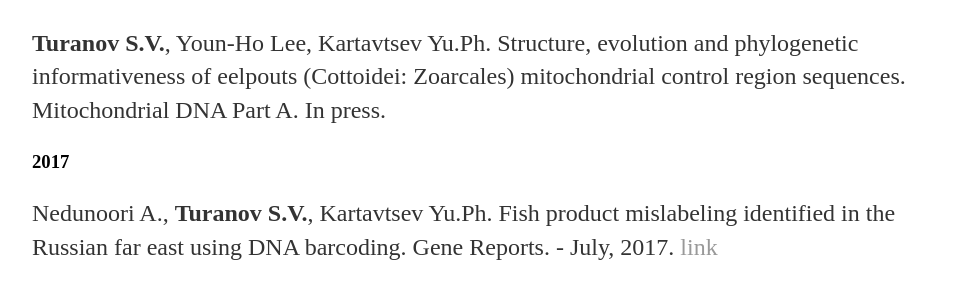
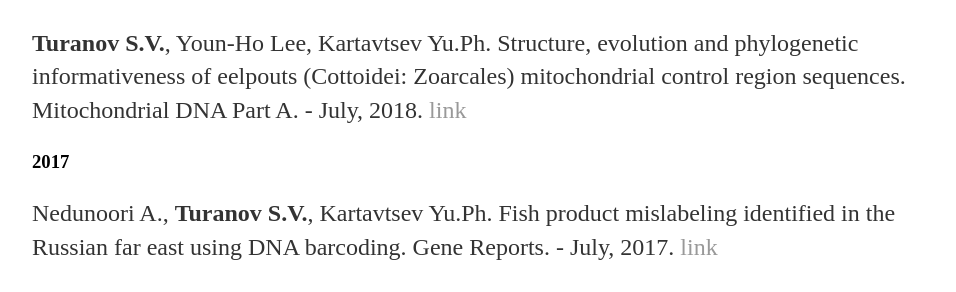
Before and after one commit to Sturcoal/Sturcoal.github.io, a Jekyll site: the page built from Publications.html, in a window 1280 px wide and 900 px high. Shown: the part 332-624 px from the top of the window, without its empty margins (160-1116 px from the left). Built offline with Jekyll 4.4.1, drawn with Linux system fonts in a browser that asks for light colours.

Commit message:
Update Publications.html

```diff
--- a/Publications.html
+++ b/Publications.html
@@ -6,7 +6,7 @@
 	<h3>2018</h3>
 	<p><b>Turanov S.V.</b>, Kartavtsev Yu.Ph., Shapovalov M.E. Estimation of fish species diversity from the lake khanka  by means of DNA barcoding. Russian Journal of Genetics. In press. <p>
 	<p><b>Turanov S.V.</b>. Building and analysis of the reference nucleotide sequence data base of the mitochondrial <i>COI</i> gene for delimitation of sand lances species (Uranoscopiformes: Ammodytidae) from the Northern Hemisphere. Rusian Journal of Marine Biology. In press.<p>
-	<p><b>Turanov S.V.</b>, Youn-Ho Lee,  Kartavtsev Yu.Ph. Structure, evolution and phylogenetic informativeness of eelpouts (Cottoidei: Zoarcales) mitochondrial control region sequences. Mitochondrial DNA Part A. In press.<p>
+	<p><b>Turanov S.V.</b>, Youn-Ho Lee,  Kartavtsev Yu.Ph. Structure, evolution and phylogenetic informativeness of eelpouts (Cottoidei: Zoarcales) mitochondrial control region sequences. Mitochondrial DNA Part A. - July, 2018. <a https://www.tandfonline.com/eprint/G3kz8YUJNQSuUKC2GS9P/full">link</a> <p>
 	<h3>2017</h3>
 	<p>Nedunoori A., <b>Turanov S.V.</b>, Kartavtsev Yu.Ph. Fish product mislabeling identified in the Russian far east using DNA barcoding. Gene Reports. - July, 2017. <a href="http://ac.els-cdn.com/S2452014417300547/1-s2.0-S2452014417300547-main.pdf?_tid=e104ef96-6dbf-11e7-8393-00000aab0f01&acdnat=1500605834_b4d687045360cacf8e1ba0c70b0009fc">link</a> <p>
 	<p>Chernyshev A.V., Polyakova N.E., <b>Turanov S.V.</b>, Kajihara H. Taxonomy and phylogeny of <i>Lineus torquatus</i> and allies (Nemertea, Lineidae) with descriptions of a new genus and a new cryptic species. Systematics and Biodiversity. - May, 2017. <a href="http://www.tandfonline.com/doi/abs/10.1080/14772000.2017.1317672">link</a> <p>
```
